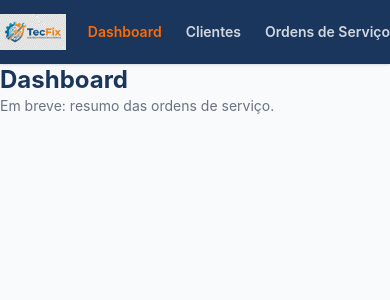
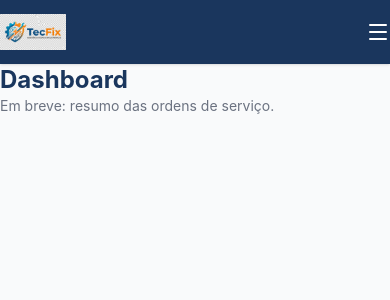
Before and after one commit to rian-salin/TecFix, a React (Vite) app in the folder template-candidato/: page / in a window 390 px wide. Shown: the top 300 px of the page. Built offline with nearby package versions, Linux system fonts and the light colour scheme.

Commit message:
feat: tornar o header responsivo com menu hamburguer
Co-Authored-By: Claude Opus 4.8 <noreply@anthropic.com>

```diff
--- a/template-candidato/src/components/Header.jsx
+++ b/template-candidato/src/components/Header.jsx
@@ -1,4 +1,6 @@
+import { useState } from 'react';
 import { NavLink } from 'react-router-dom';
+import { Menu, X } from 'lucide-react';
 import logo from '../assets/logo1.png';
 
 const navItems = [
@@ -14,24 +16,55 @@ const linkClass = ({ isActive }) =>
 
 /**
  * Barra de navegação principal da aplicação.
- * Exibe a logo do sistema e os links entre as seções sobre o azul escuro da marca.
+ * Logo + links entre seções; em telas pequenas a navegação vira menu hambúrguer.
  */
 export default function Header() {
+  const [open, setOpen] = useState(false);
+
   return (
     <header className="sticky top-0 z-10 bg-primary-dark shadow-sm">
       <div className="mx-auto flex h-16 w-full max-w-5xl items-center justify-between px-4 sm:px-8">
-        <NavLink to="/" end>
+        <NavLink to="/" end onClick={() => setOpen(false)}>
           <img src={logo} alt="TecFix" className="h-9 w-auto" />
         </NavLink>
 
-        <nav className="flex items-center gap-6">
+        {/* Navegação desktop */}
+        <nav className="hidden items-center gap-6 sm:flex">
           {navItems.map((item) => (
             <NavLink key={item.to} to={item.to} end={item.end} className={linkClass}>
               {item.label}
             </NavLink>
           ))}
         </nav>
+
+        {/* Botão hambúrguer (mobile) */}
+        <button
+          type="button"
+          className="text-white sm:hidden"
+          aria-label={open ? 'Fechar menu' : 'Abrir menu'}
+          aria-expanded={open}
+          onClick={() => setOpen((v) => !v)}
+        >
+          {open ? <X size={24} /> : <Menu size={24} />}
+        </button>
       </div>
+
+      {/* Navegação mobile (dropdown) */}
+      {open && (
+        <nav className="flex flex-col gap-1 border-t border-white/10 px-4 pb-4 sm:hidden">
+          {navItems.map((item) => (
+            <NavLink
+              key={item.to}
+              to={item.to}
+              end={item.end}
+              className={linkClass}
+              onClick={() => setOpen(false)}
+            >
+              <span className="block py-2">{item.label}</span>
+            </NavLink>
+          ))}
+        </nav>
+      )}
     </header>
   );
 }
--- /dev/null
+++ b/template-candidato/src/hooks/useIsMobile.js
@@ -0,0 +1,18 @@
+import { useState, useEffect } from 'react';
+
+/**
+ * Retorna true em telas de celular (< 640px), conforme breakpoint do design system.
+ * Usado para alternar layouts (ex.: tabela → cards).
+ */
+export function useIsMobile() {
+  const [isMobile, setIsMobile] = useState(() => window.innerWidth < 640);
+
+  useEffect(() => {
+    const mq = window.matchMedia('(max-width: 639px)');
+    const handler = (e) => setIsMobile(e.matches);
+    mq.addEventListener('change', handler);
+    return () => mq.removeEventListener('change', handler);
+  }, []);
+
+  return isMobile;
+}
```
